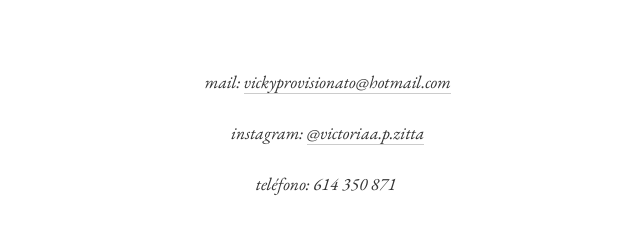
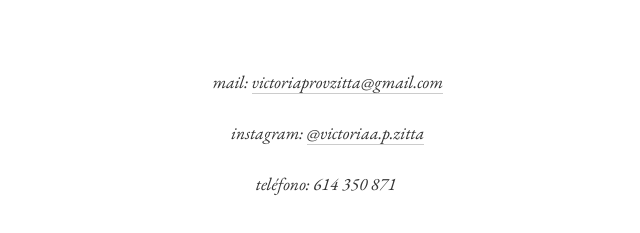
Before and after one commit to GianBordon/Portaolio-Victoria-Ziita, a plain HTML site: page contacto.html in a window 1280 px wide. Shown: the part 249-482 px from the top of the page, 325-965 px from the left. Drawn offline with nearby package versions, Linux system fonts and the light colour scheme.

Commit message:
Update contancto.html

```diff
--- a/contacto.html
+++ b/contacto.html
@@ -29,7 +29,7 @@
     <section class="contact-section">
         <div class="contact-container">
             <p class="contact-item email">
-            mail: <a href="mailto:vickyprovisionato@hotmail.com">vickyprovisionato@hotmail.com</a>
+            mail: <a href="mailto:victoriaprovzitta@gmail.com">victoriaprovzitta@gmail.com</a>
             </p>
             <p class="contact-item instagram">
             instagram: <a href="https://instagram.com/victoriaa.p.zitta" target="_blank">@victoriaa.p.zitta</a>
```
